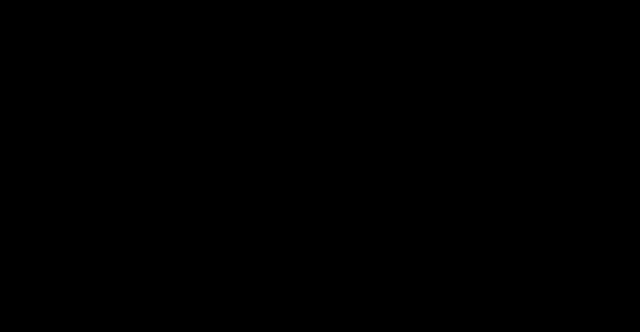
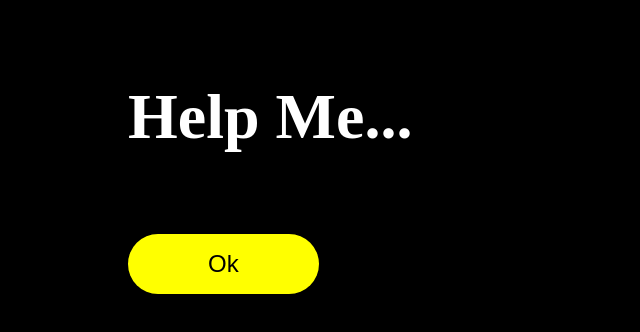
Before and after one commit to DeepDileep/Help-me-functions, a plain HTML site: page index.html in a window 1280 px wide. Shown: the whole page, without its empty margins (0-640 px from the left). Drawn offline with Linux system fonts and the light colour scheme.

Commit message:
Basic elements and styling added

```diff
--- a/index.html
+++ b/index.html
@@ -8,6 +8,10 @@
     <link rel="stylesheet" href="./style.css">
   </head>
   <body>
+    <div class="main">
+      <h1>Help Me...</h1>
+      <button><a href="#">Ok</a></button>
+    </div>
     <script src="./script.js"></script>
   </body>
 </html>
--- a/style.css
+++ b/style.css
@@ -6,4 +6,25 @@
 
 body{
     background-color: black;
+    color: white;
 }
+
+h1{
+    font-size: 4rem;
+    margin: 10vh 10vw;
+}
+
+button{
+    padding: 1rem 5rem;
+    outline: none;
+    border: none;
+    background-color: yellow;
+    border-radius:4rem;
+    margin-left: 10vw;
+}
+
+button a {
+    text-decoration: none;
+    font-size: 1.5rem;
+    color: black;
+}
```
